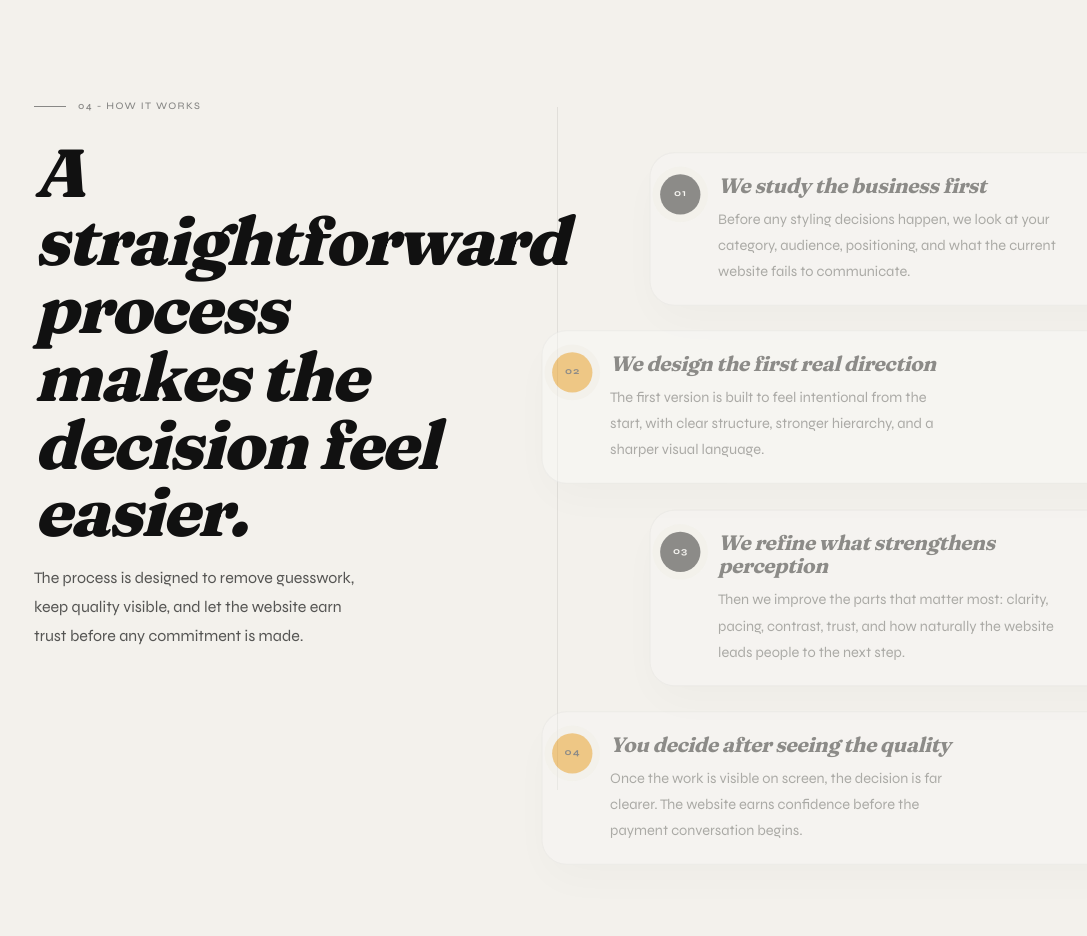
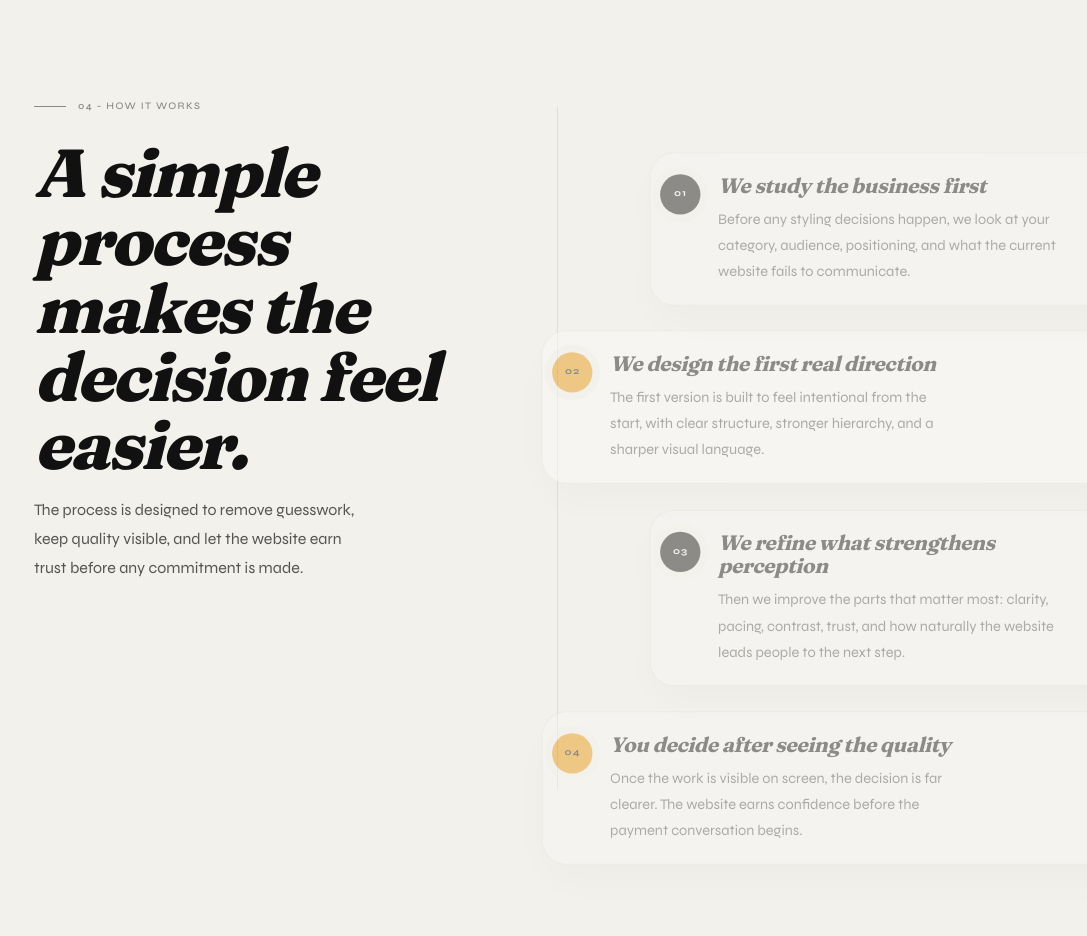
Before and after one commit to codesformatrix/star-agency, a Next.js app: page / in a window 1280 px wide. Shown: the part 4380-5316 px from the top of the page, without its empty margins (17-1104 px from the left). Built offline with nearby package versions, Linux system fonts and the light colour scheme; no server answers.

Commit message:
simple commit message

```diff
--- a/components/sections/Process.jsx
+++ b/components/sections/Process.jsx
@@ -142,7 +142,7 @@ export default function Process() {
               marginBottom: 18,
             }}
           >
-            A straightforward process makes the decision feel easier.
+            A simple process makes the decision feel easier.
           </h2>
           <p
             style={{
```
